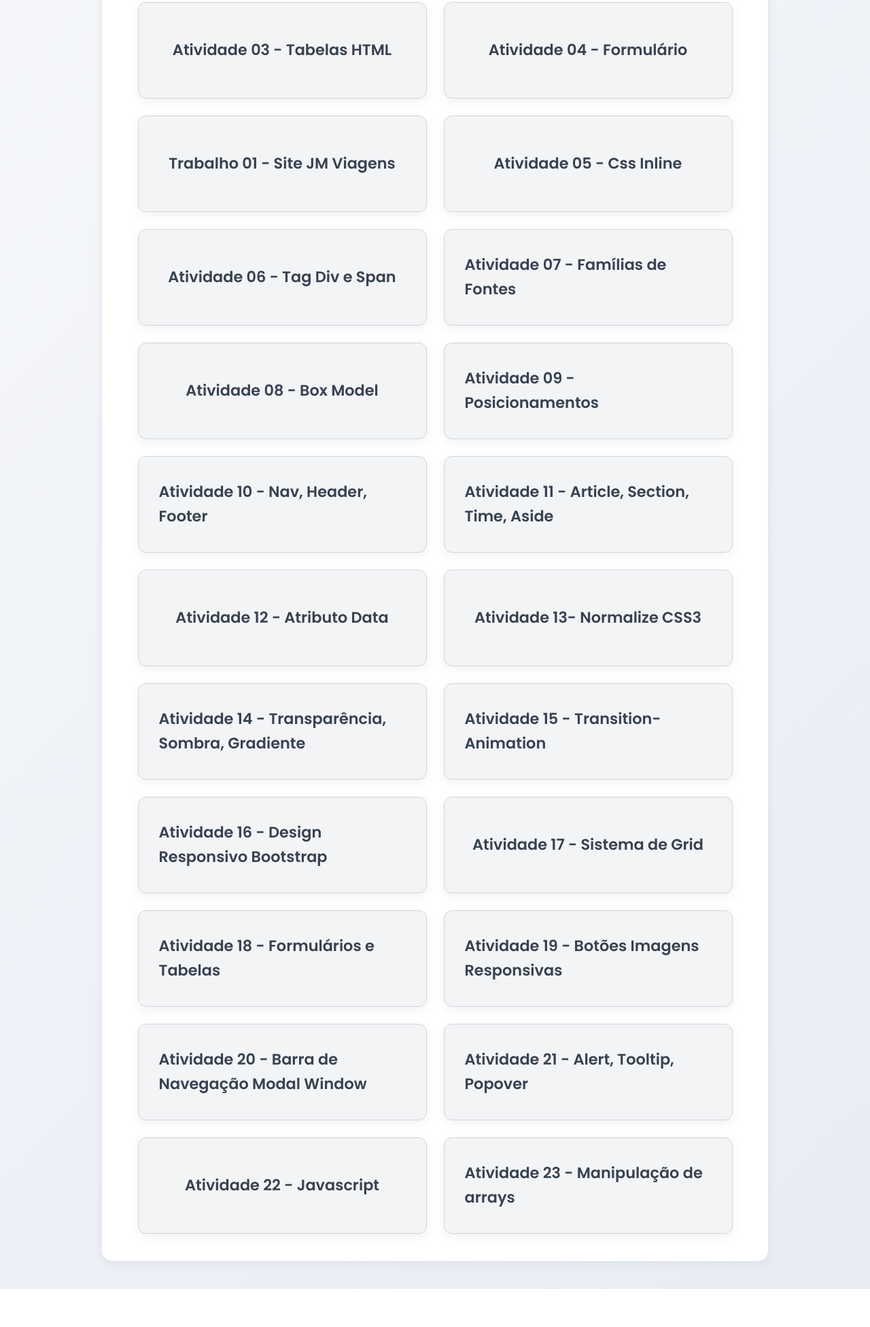
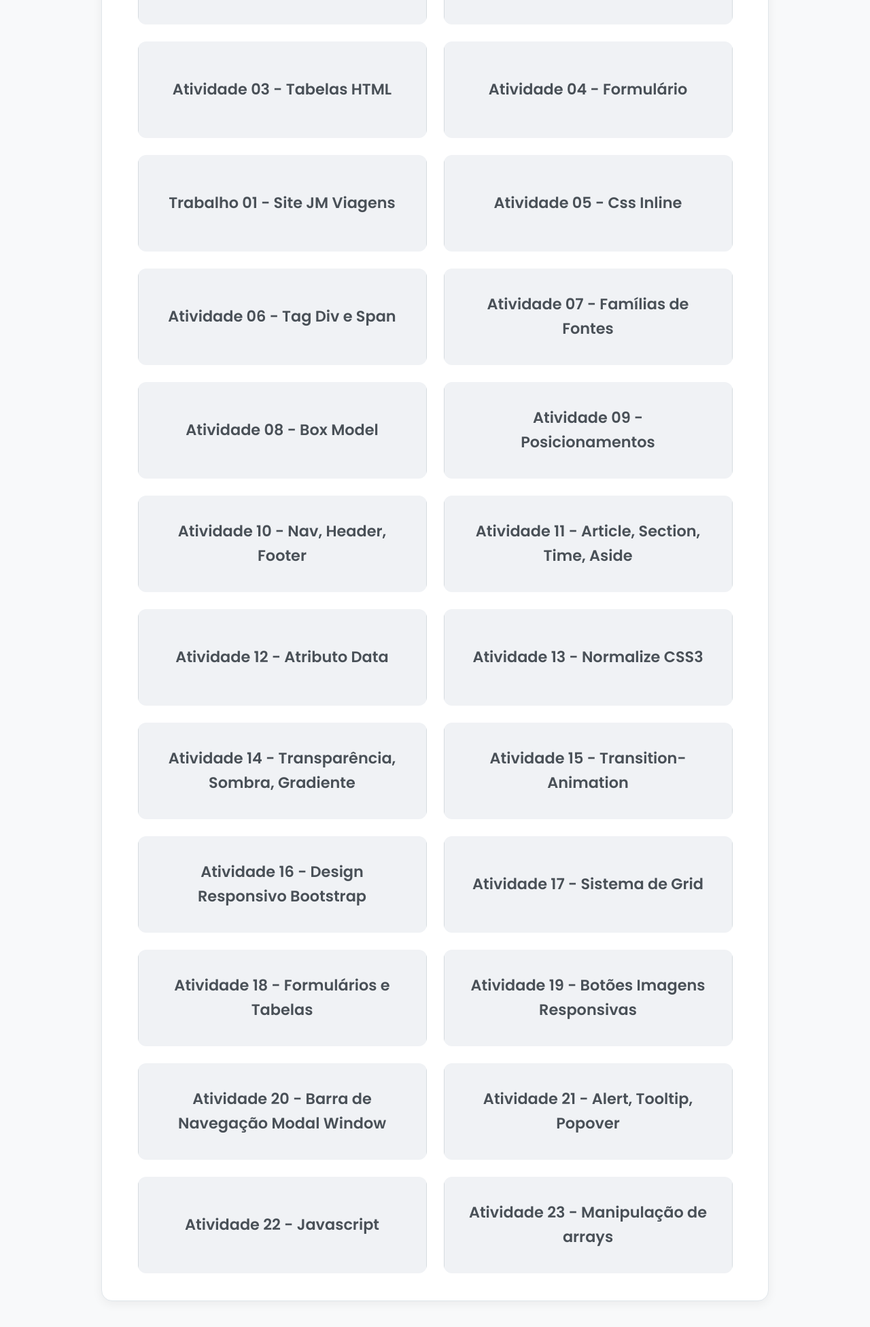
Before and after one commit to YtaloGeorgeIFPI/pweb, a plain HTML site: page index.html in a window 1280 px wide. Shown: the part 574-2526 px from the top of the page at 68% size. Before the commit the page ends 2470 px from the top, so only its background shows below. Drawn offline with Linux system fonts and the light colour scheme.

Commit message:
Atualização

```diff
--- a/index.html
+++ b/index.html
@@ -1,3 +1,4 @@
+
 <!DOCTYPE html>
 <html lang="pt-br">
 <head>
@@ -7,27 +8,36 @@
     <link href="https://fonts.googleapis.com/css2?family=Poppins:wght@400;600;700&display=swap" rel="stylesheet">
     <style>
         :root {
-            --primary-color: #6C63FF;
-            --primary-dark: #4B47CC;
-            --background-light: linear-gradient(135deg, #f8f9fc, #e8ecf4);
-            --text-color: #2D2D2D;
+            --primary-color: #007BFF;
+            --primary-dark: #0056b3;
+            --background-light: #F8F9FA;
+            --background-dark: #E9ECEF;
+            --text-color: #343A40;
+            --border-color: #DEE2E6;
+            --shadow-light: rgba(0, 0, 0, 0.05);
+            --shadow-medium: rgba(0, 0, 0, 0.1);
+            --accent-light: #CCEEFF;
+            --secondary-color: #28A745;
+            --secondary-dark: #1E7E34;
+            --button-text-color: #FFFFFF;
             --card-bg: #FFFFFF;
             --card-border: #E0E6EB;
             --card-shadow-initial: 0 4px 15px rgba(0, 0, 0, 0.06);
             --card-shadow-hover: 0 12px 30px rgba(0, 0, 0, 0.12);
-            --button-bg-initial: #F3F4F6;
-            --button-border-initial: #D1D5DB;
-            --button-text-initial: #374151;
+            --button-bg-initial: #F0F2F5;
+            --button-border-initial: #D6DCE0;
+            --button-text-initial: #495057;
             --button-bg-hover: var(--primary-color);
             --button-text-hover: #FFFFFF;
-            --button-shadow-hover: 0 8px 20px rgba(108, 99, 255, 0.3);
+            --button-shadow-hover: 0 8px 20px rgba(0, 123, 255, 0.3);
+            --shine-gradient: linear-gradient(90deg, rgba(255,255,255,0) 0%, rgba(255,255,255,0.4) 50%, rgba(255,255,255,0) 100%);
         }
 
         body {
             font-family: 'Poppins', Arial, sans-serif;
             margin: 0;
             padding: 40px 20px;
-            background: var(--background-light);
+            background-color: var(--background-light);
             color: var(--text-color);
             display: flex;
             flex-direction: column;
@@ -35,6 +45,7 @@
             min-height: 100vh;
             line-height: 1.6;
             box-sizing: border-box;
+            overflow-x: hidden;
         }
 
         .profile-section {
@@ -58,7 +69,7 @@
             justify-content: center;
             align-items: center;
             background-color: var(--card-bg);
-            border: none; /* removido círculo azul */
+            border: 4px solid var(--primary-color);
             transition: transform 0.3s ease-in-out, box-shadow 0.3s ease-in-out;
         }
 
@@ -67,26 +78,38 @@
             box-shadow: 0 12px 30px rgba(0, 0, 0, 0.25);
         }
 
+        .profile-image-container img {
+            width: 100%;
+            height: 100%;
+            object-fit: cover;
+            border-radius: 50%;
+        }
+
         h1 {
             color: var(--primary-dark);
             text-align: center;
+            margin-bottom: 50px;
             font-size: 3.2em;
             font-weight: 700;
             letter-spacing: -0.02em;
-            background: linear-gradient(90deg, var(--primary-color), #00C896);
+            background: linear-gradient(90deg, var(--primary-color), var(--primary-dark));
             -webkit-background-clip: text;
             -webkit-text-fill-color: transparent;
-            margin: 0 0 50px 0;
+            text-shadow: none;
+            margin-top: 0;
         }
 
         .profile-section h2 {
+            color: var(--text-color);
             font-size: 2.5em;
             font-weight: 600;
-            margin: 0 0 10px 0;
+            margin-top: 0;
+            margin-bottom: 10px;
         }
 
         .links-container {
             display: flex;
+            flex-direction: row;
             flex-wrap: wrap;
             justify-content: center;
             gap: 25px;
@@ -97,17 +120,55 @@
             border: 1px solid var(--card-border);
             border-radius: 16px;
             box-shadow: var(--card-shadow-initial);
+            transition: all 0.4s ease-in-out;
+            position: relative;
+            overflow: hidden;
+            z-index: 1;
+        }
+
+        .links-container::before {
+            content: '';
+            position: absolute;
+            top: -50%;
+            left: -50%;
+            width: 200%;
+            height: 200%;
+            background: radial-gradient(circle at center, var(--accent-light) 0%, transparent 60%);
+            opacity: 0;
+            transition: opacity 0.6s ease, transform 0.6s ease;
+            transform: scale(0);
+            z-index: 0;
+        }
+
+        .links-container:hover::before {
+            opacity: 0.1;
+            transform: scale(1);
         }
 
         .caixa {
             flex-basis: calc(50% - 25px);
             min-width: 300px;
+            padding: 0;
+            background-color: transparent;
+            border: none;
+            border-radius: 12px;
+            text-align: center;
+            transition: all 0.3s ease;
+            box-shadow: none;
+            position: relative;
+            z-index: 1;
+            display: flex;
+            align-items: center;
+            justify-content: center;
+            overflow: hidden;
         }
 
         .caixa a.button {
             display: flex;
             align-items: center;
             justify-content: center;
+            width: 100%;
+            height: 100%;
             padding: 30px;
             text-decoration: none;
             font-size: 1.4em;
@@ -118,7 +179,27 @@
             border-radius: 12px;
             box-shadow: var(--card-shadow-initial);
             transition: all 0.3s ease;
+            position: relative;
+            overflow: hidden;
+            z-index: 1;
+            transform: translateZ(0);
             min-height: 80px;
+        }
+
+        .caixa a.button::before {
+            content: '';
+            position: absolute;
+            top: 0;
+            left: -100%;
+            width: 100%;
+            height: 100%;
+            background: var(--shine-gradient);
+            transition: transform 0.6s ease;
+            z-index: 0;
+        }
+
+        .caixa a.button:hover::before {
+            transform: translateX(200%);
         }
 
         .caixa a.button:hover {
@@ -128,42 +209,158 @@
             box-shadow: var(--button-shadow-hover);
             border-color: var(--button-bg-hover);
         }
+
+        @media (max-width: 992px) {
+            .links-container {
+                max-width: 700px;
+                padding: 35px;
+            }
+            .caixa {
+                flex-basis: calc(50% - 20px);
+                min-width: 250px;
+            }
+            .caixa a.button {
+                padding: 25px;
+                font-size: 1.2em;
+            }
+        }
+
+        @media (max-width: 768px) {
+            h1 {
+                font-size: 2.5em;
+                margin-bottom: 30px;
+            }
+            .profile-image-container {
+                width: 150px;
+                height: 150px;
+                margin-bottom: 20px;
+            }
+            .profile-section h2 {
+                font-size: 2em;
+            }
+            .links-container {
+                max-width: 500px;
+                padding: 30px;
+                flex-direction: column;
+                gap: 20px;
+            }
+            .caixa {
+                flex-basis: 100%;
+                min-width: unset;
+            }
+            .caixa a.button {
+                padding: 22px;
+                font-size: 1.1em;
+            }
+        }
+
+        @media (max-width: 480px) {
+            h1 {
+                font-size: 2em;
+                margin-bottom: 25px;
+            }
+            body {
+                padding: 20px 15px;
+            }
+            .profile-image-container {
+                width: 120px;
+                height: 120px;
+            }
+            .profile-section h2 {
+                font-size: 1.6em;
+            }
+            .links-container {
+                padding: 20px;
+            }
+            .caixa a.button {
+                padding: 18px;
+                font-size: 1em;
+            }
+        }
     </style>
 </head>
 <body>
 
     <div class="profile-section">
         <div class="profile-image-container">
-            <!-- sua imagem -->
+
         </div>
         <h2>Ytalo George da Conceição Silva</h2>
     </div>
 
-    <div class="links-container">
-        <div class="caixa"><a target="_blank" href="./01/index.html" class="button">Atividade 01 - Links</a></div>
-        <div class="caixa"><a target="_blank" href="./02/index.html" class="button">Atividade 02 - Mais Tags HTML</a></div>
-        <div class="caixa"><a target="_blank" href="./03/index.html" class="button">Atividade 03 - Tabelas HTML</a></div>
-        <div class="caixa"><a target="_blank" href="./04/index.html" class="button">Atividade 04 - Formulário</a></div>
-        <div class="caixa"><a target="_blank" href="./projeto01/index.html" class="button">Trabalho 01 - Site JM Viagens</a></div>
-        <div class="caixa"><a target="_blank" href="./05 - Css/index.html" class="button">Atividade 05 - Css Inline</a></div>
-        <div class="caixa"><a target="_blank" href="./06 - Tag Div e Span/index.html" class="button">Atividade 06 - Tag Div e Span</a></div>
-        <div class="caixa"><a target="_blank" href="./07/index.html" class="button">Atividade 07 - Famílias de Fontes</a></div>
-        <div class="caixa"><a target="_blank" href="./08/index.html" class="button">Atividade 08 - Box Model</a></div>
-        <div class="caixa"><a target="_blank" href="./09/index.html" class="button">Atividade 09 - Posicionamentos</a></div>
-        <div class="caixa"><a target="_blank" href="./10/index.html" class="button">Atividade 10 - Nav, Header, Footer</a></div>
-        <div class="caixa"><a target="_blank" href="./11/index.html" class="button">Atividade 11 - Article, Section, Time, Aside</a></div>
-        <div class="caixa"><a target="_blank" href="./12/index.html" class="button">Atividade 12 - Atributo Data</a></div>
-        <div class="caixa"><a target="_blank" href="./13/index.html" class="button">Atividade 13- Normalize CSS3</a></div>
-        <div class="caixa"><a target="_blank" href="./14/index.html" class="button">Atividade 14 - Transparência, Sombra, Gradiente</a></div>
-        <div class="caixa"><a target="_blank" href="./15/index.html" class="button">Atividade 15 - Transition-Animation</a></div>
-        <div class="caixa"><a target="_blank" href="./16/atividade.html" class="button">Atividade 16 - Design Responsivo Bootstrap</a></div>
-        <div class="caixa"><a target="_blank" href="./17/bootstrap.html" class="button">Atividade 17 - Sistema de Grid</a></div>
-        <div class="caixa"><a target="_blank" href="./18/container.html" class="button">Atividade 18 - Formulários e Tabelas</a></div>
-        <div class="caixa"><a target="_blank" href="./19/container.html" class="button">Atividade 19 - Botões Imagens Responsivas</a></div>
-        <div class="caixa"><a target="_blank" href="./20/container.html" class="button">Atividade 20 - Barra de Navegação Modal Window</a></div>
-        <div class="caixa"><a target="_blank" href="./21/container.html" class="button">Atividade 21 - Alert, Tooltip, Popover</a></div>
-        <div class="caixa"><a target="_blank" href="./22/index.html" class="button">Atividade 22 - Javascript</a></div>
-        <div class="caixa"><a target="_blank" href="./23/index.html" class="button">Atividade 23 - Manipulação de arrays</a></div>
+    <h1></h1> <div class="links-container">
+        <div class="caixa">
+            <a target="_blank" href="./01/index.html" class="button">Atividade 01 - Links</a>
+        </div>
+        <div class="caixa">
+            <a target="_blank" href="./02/index.html" class="button">Atividade 02 - Mais Tags HTML</a>
+        </div>
+        <div class="caixa">
+            <a target="_blank" href="./03/index.html" class="button">Atividade 03 - Tabelas HTML</a>
+        </div>
+        <div class="caixa">
+            <a target="_blank" href="./04/index.html" class="button">Atividade 04 - Formulário</a>
+        </div>
+        <div class="caixa">
+            <a target="_blank" href="./projeto01/index.html" class="button">Trabalho 01 - Site JM Viagens</a>
+        </div>
+        <div class="caixa">
+            <a target="_blank" href="./05 - Css/index.html" class="button">Atividade 05 - Css Inline</a>
+        </div>
+        <div class="caixa">
+            <a target="_blank" href="./06 - Tag Div e Span/index.html" class="button">Atividade 06 - Tag Div e Span</a>
+        </div>
+        <div class="caixa">
+            <a target="_blank" href="./07/index.html" class="button">Atividade 07 - Famílias de Fontes</a>
+        </div>
+        <div class="caixa">
+            <a target="_blank" href="./08/index.html" class="button">Atividade 08 - Box Model</a>
+        </div>
+        <div class="caixa">
+            <a target="_blank" href="./09/index.html" class="button">Atividade 09 - Posicionamentos</a>
+        </div>
+        <div class="caixa">
+            <a target="_blank" href="./10/index.html" class="button">Atividade 10 - Nav, Header, Footer</a>
+        </div>
+        <div class="caixa">
+            <a target="_blank" href="./11/index.html" class="button">Atividade 11 - Article, Section, Time, Aside</a>
+        </div>
+        <div class="caixa">
+            <a target="_blank" href="./12/index.html" class="button">Atividade 12 - Atributo Data</a>
+        </div>
+        <div class="caixa">
+            <a target="_blank" href="./13/index.html" class="button">Atividade 13 - Normalize CSS3</a>
+        </div>
+        <div class="caixa">
+            <a target="_blank" href="./14/index.html" class="button">Atividade 14 - Transparência, Sombra, Gradiente</a>
+        </div>
+        <div class="caixa">
+            <a target="_blank" href="./15/index.html" class="button">Atividade 15 - Transition-Animation</a>
+        </div>
+        <div class="caixa">
+            <a target="_blank" href="./16/atividade.html" class="button">Atividade 16 - Design Responsivo Bootstrap</a>
+        </div>
+        <div class="caixa">
+            <a target="_blank" href="./17/bootstrap.html" class="button">Atividade 17 - Sistema de Grid</a>
+        </div>
+        <div class="caixa">
+            <a target="_blank" href="./18/container.html" class="button">Atividade 18 - Formulários e Tabelas</a>
+        </div>
+        <div class="caixa">
+            <a target="_blank" href="./19/container.html" class="button">Atividade 19 - Botões Imagens Responsivas</a>
+        </div>
+        <div class="caixa">
+            <a target="_blank" href="./20/container.html" class="button">Atividade 20 - Barra de Navegação Modal Window</a>
+        </div>
+        <div class="caixa">
+            <a target="_blank" href="./21/container.html" class="button">Atividade 21 - Alert, Tooltip, Popover</a>
+        </div>
+        <div class="caixa">
+            <a target="_blank" href="./22/index.html" class="button">Atividade 22 - Javascript</a>
+        </div>
+         <div class="caixa">
+            <a target="_blank" href="./23/index.html" class="button">Atividade 23 - Manipulação de arrays</a>
+        </div>
     </div>
 
 </body>
```
Also changed, not shown: 12/index.html (+20 -24 lines), 12/index_old0.html (added, +44 -0 lines).
